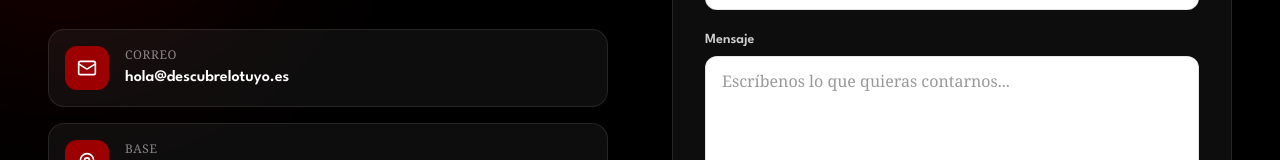
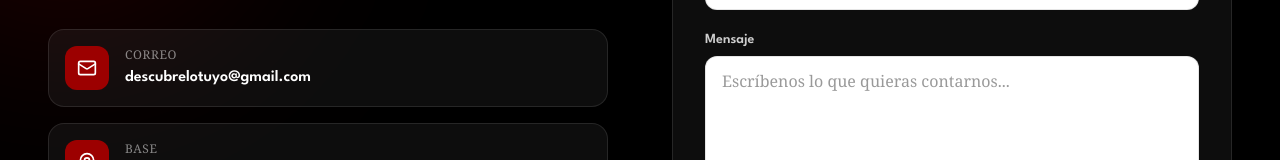
Before and after one commit to claudiaromerocarrillo-stack/Descubre-lo-tuyo-landing, a React (Vite) app: page / in a window 1280 px wide. Shown: the part 4587-4747 px from the top of the page. Built offline with nearby package versions, Linux system fonts and the light colour scheme; a web font is replaced by a local one.

Commit message:
Update Contact.tsx

```diff
--- a/src/components/Contact.tsx
+++ b/src/components/Contact.tsx
@@ -42,7 +42,7 @@ export default function Contact() {
                 <span className="block text-xs uppercase tracking-wider text-white/50">
                   Correo
                 </span>
-                <span className="font-display font-semibold">hola@descubrelotuyo.es</span>
+                <span className="font-display font-semibold">descubrelotuyo@gmail.com</span>
               </span>
             </a>
 
```
